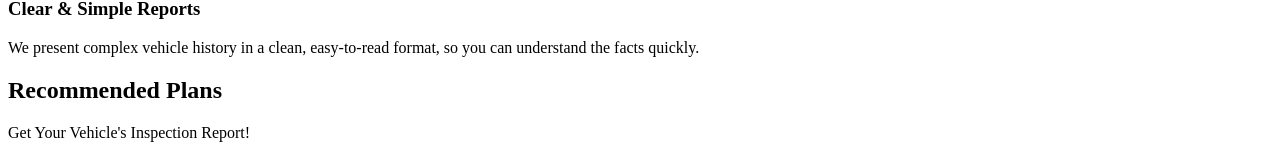
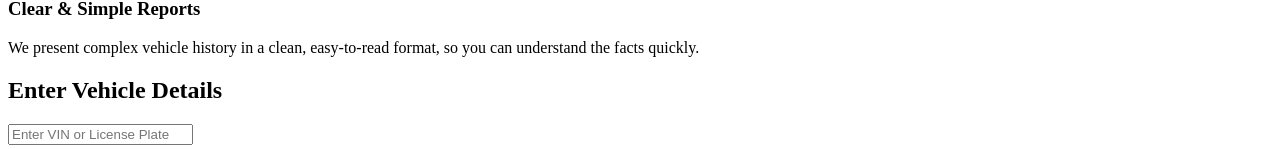
Before and after one commit to muhammadnoaman345/Get-carify, a Next.js app: page / in a window 1280 px wide. Shown: the part 803-952 px from the top of the page. Built offline with nearby package versions, Linux system fonts and the light colour scheme.

Commit message:
Update index.js

```diff
--- a/pages/index.js
+++ b/pages/index.js
@@ -13,6 +13,7 @@ import "swiper/css/navigation";
 import Navbar from "../components/Navbar";
 import Footer from "../components/Footer";
 import ServicesSection from "../components/ServicesSection";
+import VehicleDataSection from "@/app/components/VehicleDataSection";
 import FAQ from "../components/FAQ";
 
 export default function Home() {
@@ -370,6 +371,8 @@ export default function Home() {
         </div>
       </section>
 
+      {/* Vehicle Data Section */}
+      <VehicleDataSection />
 
       {/* ✅ Pricing Section (with ID) */}
       <section
```
